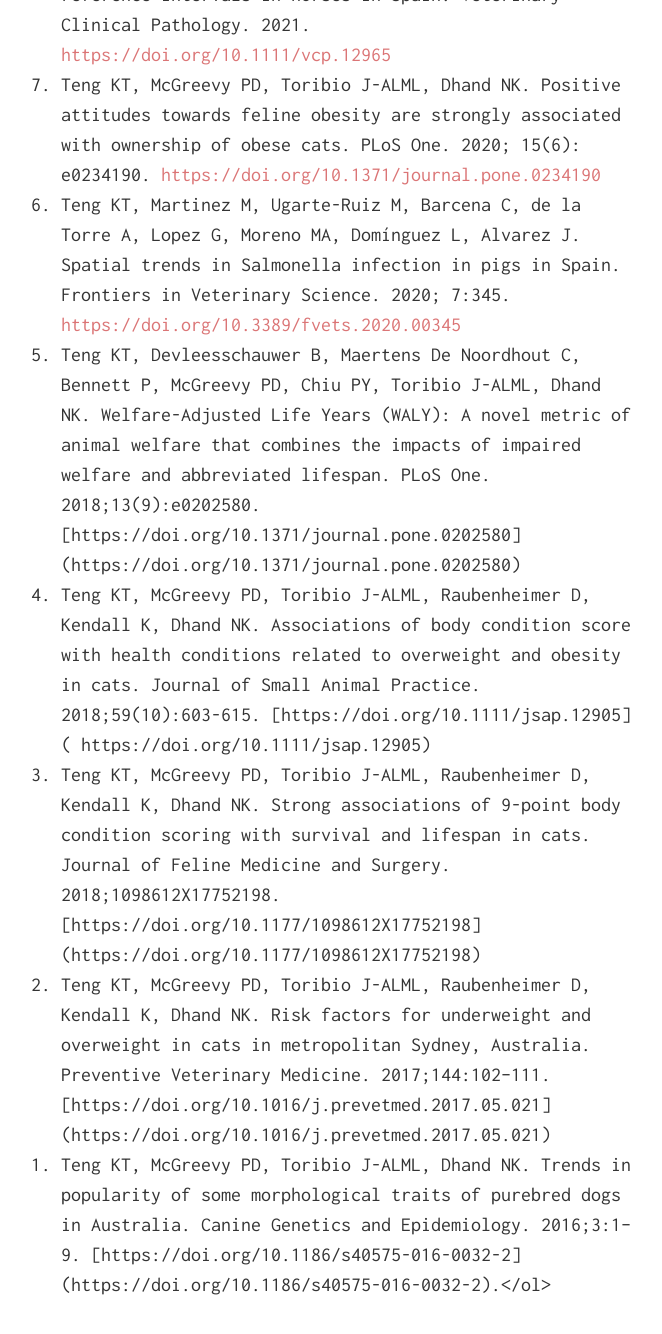
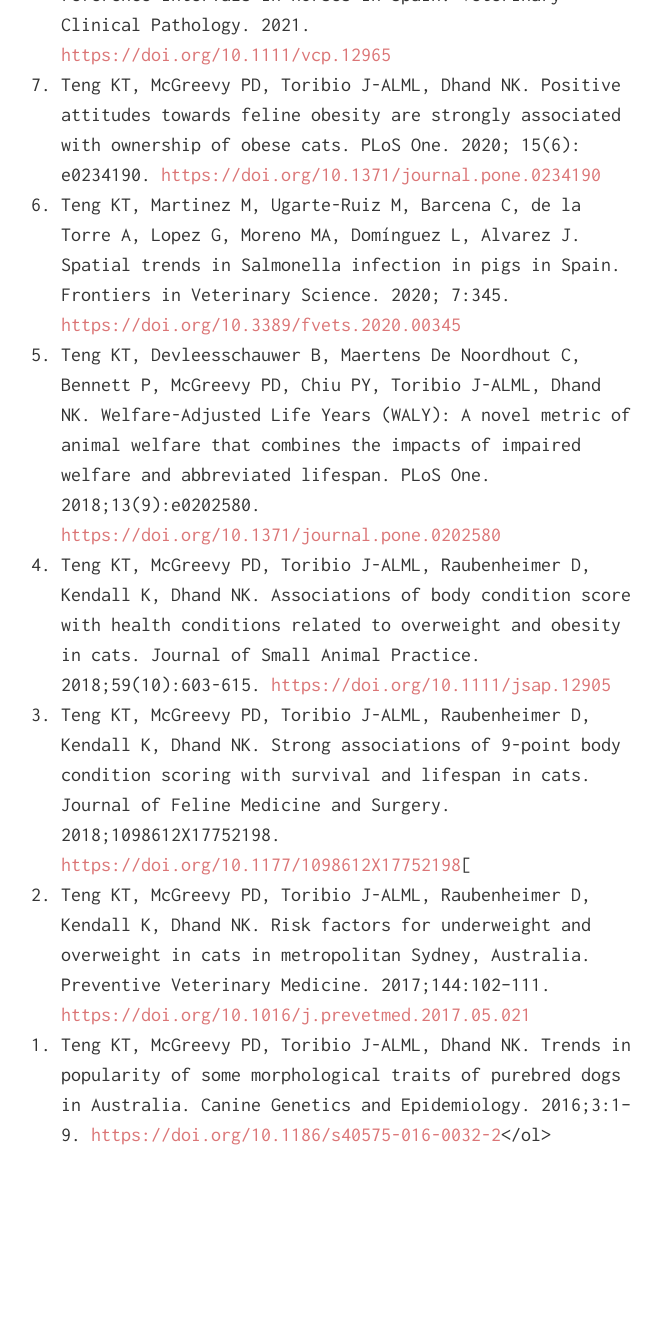
Before and after one commit to kendyteng/kendyteng.github.io, a Jekyll site: the page built from publications/index.md, in a window 1280 px wide and 1400 px high, scrolled down 890 px. Shown: the top 1334 px of the window, without its empty margins (309-971 px from the left). Built offline with Jekyll 4.4.1, drawn with Linux system fonts in a browser that asks for light colours; nearby versions of some CDN libraries; after the commit the page ends 2140 px from its top, so only the background shows below that; some of the changed lines change nothing that is shown.

Commit message:
Update index.md

```diff
--- a/publications/index.md
+++ b/publications/index.md
@@ -9,7 +9,7 @@
 <li>	Teng KT, Aerts M, Jaspers S, Ugarte-Ruiz M, Moreno MA, Saez JL, Collado S, de Frutos C, Domínguez L, Alvarez J. Patterns of antimicrobial resistance in Salmonella isolates from fattening pigs in Spain. Transboundary and Emerging Diseases. (Under review)
 
 <li>	Aerts M, Teng KT, Jaspers S, Alvarez J. A multicategory logit model detecting temporal changes in antimicrobial resistance. PLoS ONE. (Under review)
-<br-->
+<br>
 <li>	Teng KT, Pegram C, Church D, Brodbelt D, O’Neill D. Life tables providing year-by-year life expectancy and mortality for dogs in the United Kingdom. Scientific Reports. 2022; 12(1), 1-11.<span><a href="https://doi.org/10.1038/s41598-022-10341-6" target="_blank" rel="noopener noreferrer"> https://doi.org/10.1038/s41598-022-10341-6</a></span>
 
 <li>	Teng KT, Chang CC, Tsai YL, Chiu CY, Yang CY, Chou YB, Chou CC. A stochastic assessment to quantify the risk of introduction of African swine fever virus to Taiwan via illegal pork products carried by international travellers. Transboundary and Emerging Diseases. 2021. <span><a href="https://doi.org/10.1111/tbed.14337" target="_blank" rel="noopener noreferrer"> https://doi.org/10.1111/tbed.14337</a></span>
@@ -20,12 +20,12 @@
 
 <li>	Teng KT, Martinez M, Ugarte-Ruiz M, Barcena C, de la Torre A, Lopez G, Moreno MA, Domínguez L, Alvarez J. Spatial trends in Salmonella infection in pigs in Spain. Frontiers in Veterinary Science. 2020; 7:345. <span><a href="https://doi.org/10.3389/fvets.2020.00345" target="_blank" rel="noopener noreferrer"> https://doi.org/10.3389/fvets.2020.00345</a></span>
 
-<li>	Teng KT, Devleesschauwer B, Maertens De Noordhout C, Bennett P, McGreevy PD, Chiu PY, Toribio J-ALML, Dhand NK. Welfare-Adjusted Life Years (WALY): A novel metric of animal welfare that combines the impacts of impaired welfare and abbreviated lifespan. PLoS One. 2018;13(9):e0202580. [https://doi.org/10.1371/journal.pone.0202580](https://doi.org/10.1371/journal.pone.0202580)
+<li>	Teng KT, Devleesschauwer B, Maertens De Noordhout C, Bennett P, McGreevy PD, Chiu PY, Toribio J-ALML, Dhand NK. Welfare-Adjusted Life Years (WALY): A novel metric of animal welfare that combines the impacts of impaired welfare and abbreviated lifespan. PLoS One. 2018;13(9):e0202580. <span><a href="https://doi.org/10.1371/journal.pone.0202580" target="_blank" rel="noopener noreferrer"> https://doi.org/10.1371/journal.pone.0202580</a></span>
 
-<li>	Teng KT, McGreevy PD, Toribio J-ALML, Raubenheimer D, Kendall K, Dhand NK. Associations of body condition score with health conditions related to overweight and obesity in cats. Journal of Small Animal Practice. 2018;59(10):603-615. [https://doi.org/10.1111/jsap.12905]( https://doi.org/10.1111/jsap.12905)
+<li>	Teng KT, McGreevy PD, Toribio J-ALML, Raubenheimer D, Kendall K, Dhand NK. Associations of body condition score with health conditions related to overweight and obesity in cats. Journal of Small Animal Practice. 2018;59(10):603-615. <span><a href="https://doi.org/10.1111/jsap.12905" target="_blank" rel="noopener noreferrer"> https://doi.org/10.1111/jsap.12905</a></span>
 
-<li>	Teng KT, McGreevy PD, Toribio J-ALML, Raubenheimer D, Kendall K, Dhand NK. Strong associations of 9-point body condition scoring with survival and lifespan in cats. Journal of Feline Medicine and Surgery. 2018;1098612X17752198. [https://doi.org/10.1177/1098612X17752198](https://doi.org/10.1177/1098612X17752198)
+<li>	Teng KT, McGreevy PD, Toribio J-ALML, Raubenheimer D, Kendall K, Dhand NK. Strong associations of 9-point body condition scoring with survival and lifespan in cats. Journal of Feline Medicine and Surgery. 2018;1098612X17752198. <span><a href="https://doi.org/10.1177/1098612X17752198" target="_blank" rel="noopener noreferrer"> https://doi.org/10.1177/1098612X17752198</a></span>[
 
-<li>	Teng KT, McGreevy PD, Toribio J-ALML, Raubenheimer D, Kendall K, Dhand NK. Risk factors for underweight and overweight in cats in metropolitan Sydney, Australia. Preventive Veterinary Medicine. 2017;144:102–111. [https://doi.org/10.1016/j.prevetmed.2017.05.021](https://doi.org/10.1016/j.prevetmed.2017.05.021)
+<li>	Teng KT, McGreevy PD, Toribio J-ALML, Raubenheimer D, Kendall K, Dhand NK. Risk factors for underweight and overweight in cats in metropolitan Sydney, Australia. Preventive Veterinary Medicine. 2017;144:102–111. <span><a href="https://doi.org/10.1016/j.prevetmed.2017.05.021" target="_blank" rel="noopener noreferrer"> https://doi.org/10.1016/j.prevetmed.2017.05.021</a></span>
 
-<li>  Teng KT, McGreevy PD, Toribio J-ALML, Dhand NK. Trends in popularity of some morphological traits of purebred dogs in Australia. Canine Genetics and Epidemiology. 2016;3:1–9. [https://doi.org/10.1186/s40575-016-0032-2](https://doi.org/10.1186/s40575-016-0032-2).</ol>
+<li>  Teng KT, McGreevy PD, Toribio J-ALML, Dhand NK. Trends in popularity of some morphological traits of purebred dogs in Australia. Canine Genetics and Epidemiology. 2016;3:1–9. <span><a href="https://doi.org/10.1186/s40575-016-0032-2" target="_blank" rel="noopener noreferrer"> https://doi.org/10.1186/s40575-016-0032-2</a></span></ol>
```
